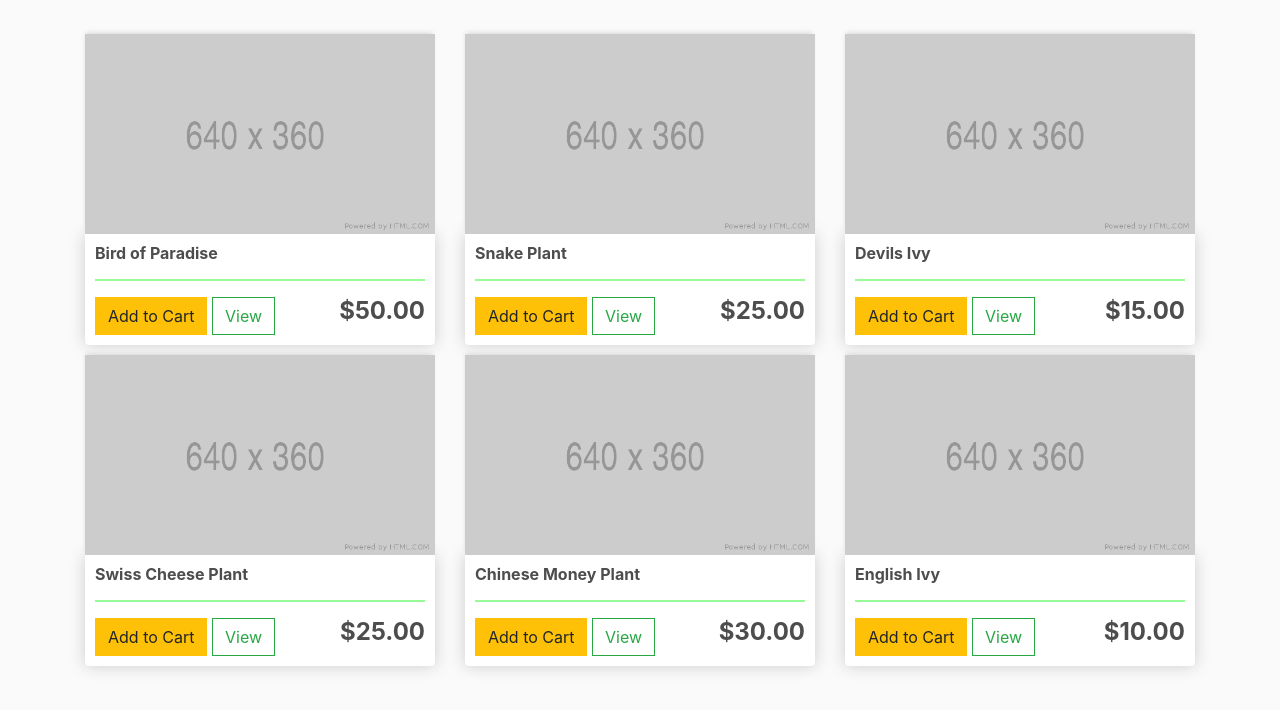
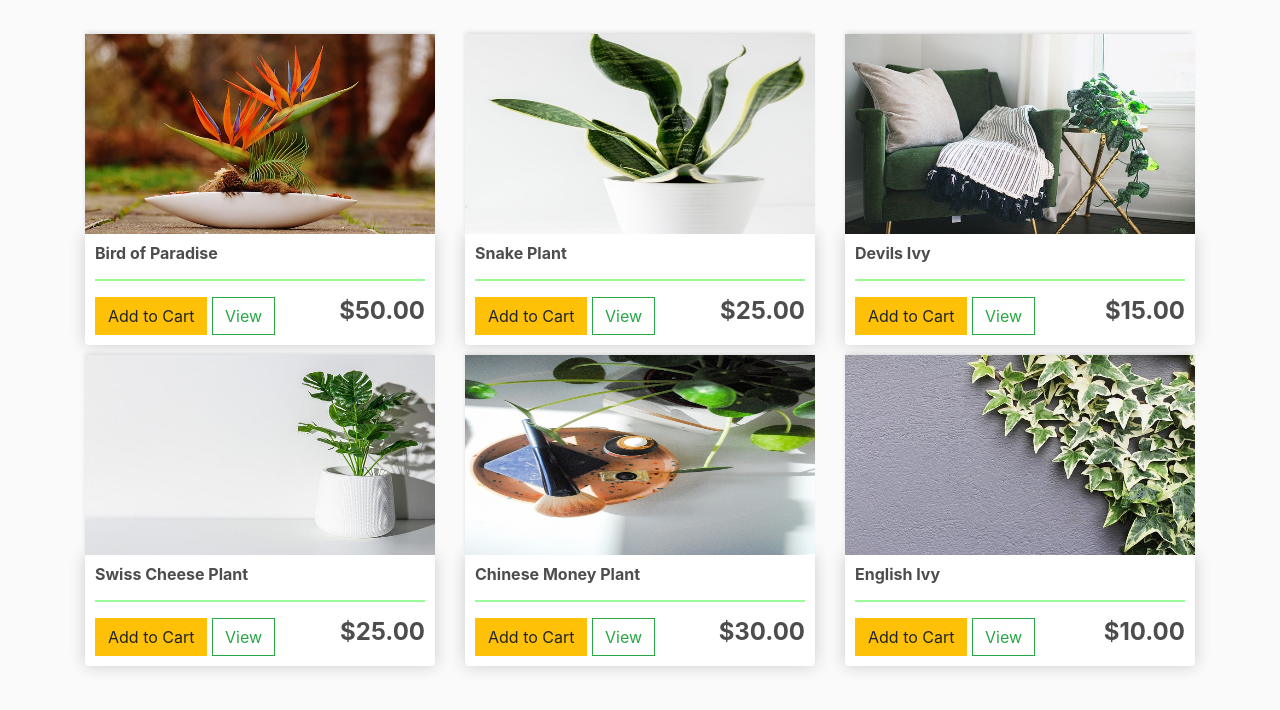
Before and after one commit to MBissett29/mean-greens, a Django app: page / in a window 1280 px wide. Shown: the part 57-767 px from the top of the page. Run offline with Django 3.2, Linux system fonts and the light colour scheme; data comes from the database, SQL or seed files in the repository; both versions use the stored data as it was after the commit; some libraries are stand-ins or nearby versions.

Commit message:
Add media settings to upload images to products

```diff
--- a/mean_greens/settings.py
+++ b/mean_greens/settings.py
@@ -144,6 +144,9 @@ STATICFILES_DIRS = [
     os.path.join(BASE_DIR, 'static')
 ]
 
+MEDIA_URL = '/images/'
+MEDIA_ROOT = os.path.join(BASE_DIR, 'static/images')
+
 # Default primary key field type
 # https://docs.djangoproject.com/en/3.2/ref/settings/#default-auto-field
 
--- a/store/templates/store/store.html
+++ b/store/templates/store/store.html
@@ -4,7 +4,7 @@
 <div class="row">
     {% for product in products %}
     <div class="col-lg-4">
-        <img class="thumbnail" src="{% static 'images/placeholder.png' %}">
+        <img class="thumbnail" src="{{product.image.url}}">
         <div class="box-element product">
             <h6><strong>{{product.name}}</strong></h6>
             <hr>
```
Also changed, not shown: db.sqlite3, static/images/bird-of-paradise.jpg (added), static/images/cheese-plant.jpg (added), static/images/chinese-money-plant.jpg (added), static/images/devils-ivy.jpg (added), static/images/english-ivy.jpg (added), static/images/snake-plant.jpg (added).
